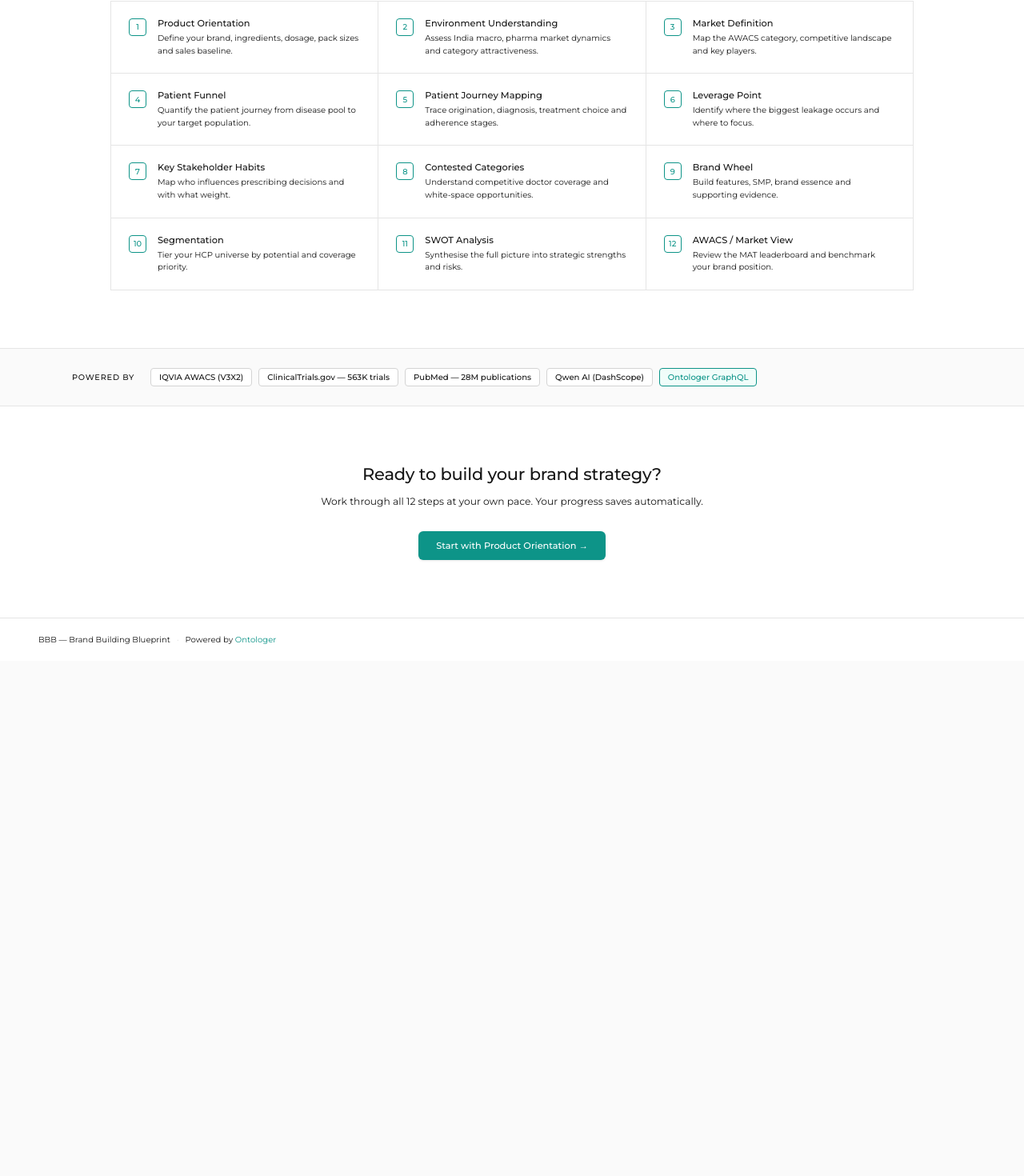
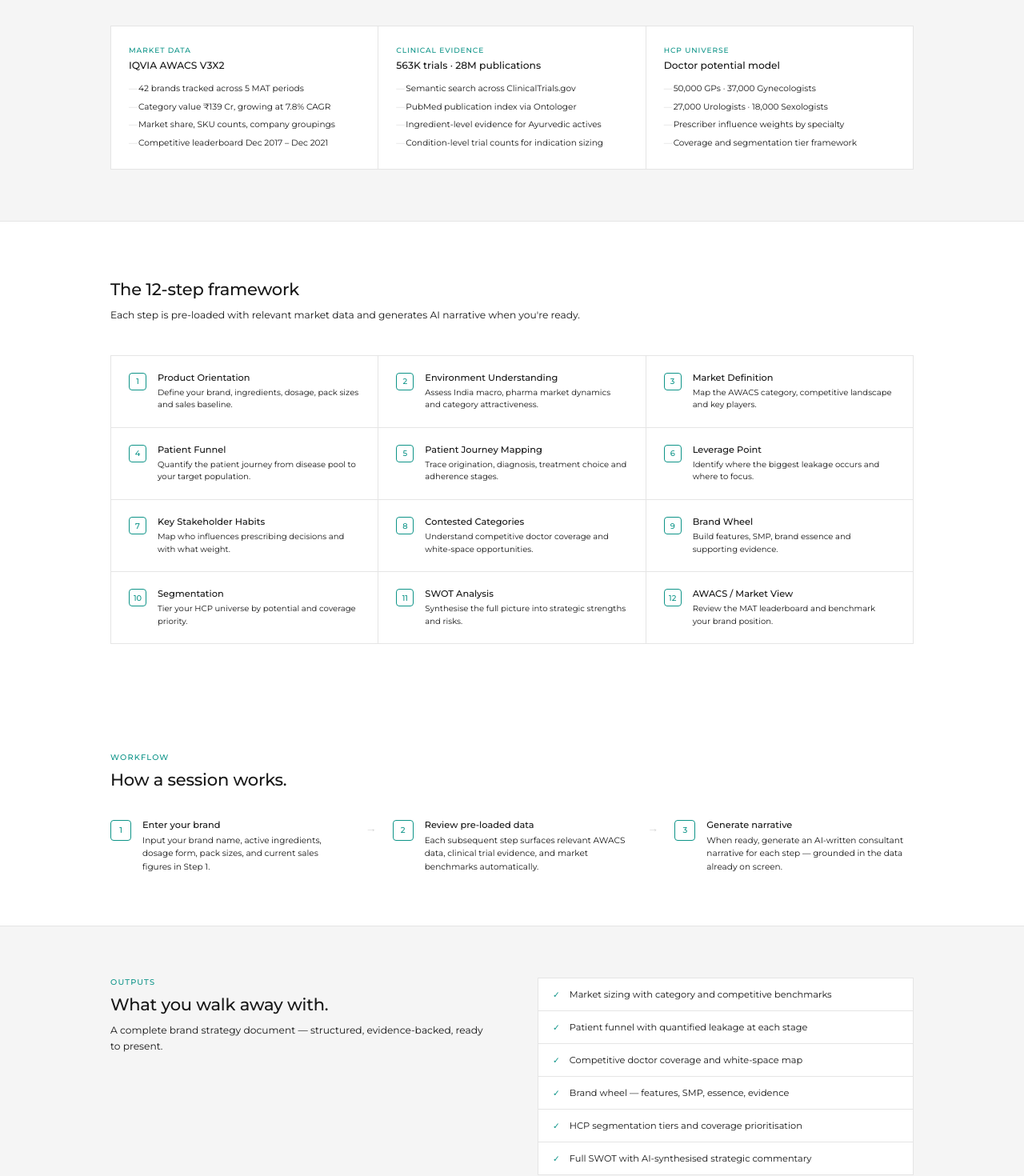
Before and after one commit to cvxn-founder/meenal-bbb, a SvelteKit app in the folder apps/frontend/: page / in a window 1280 px wide. Shown: the part 599-2069 px from the top of the page at 80% size. Before the commit the page ends 1425 px from the top, so only its background shows below. Built offline with nearby package versions, Linux system fonts and the light colour scheme.

Commit message:
feat: add intel, how-it-works, and outputs blocks to landing page

```diff
--- a/apps/frontend/src/routes/+page.svelte
+++ b/apps/frontend/src/routes/+page.svelte
@@ -40,6 +40,49 @@
     </div>
   </section>
 
+  <!-- ── Built-in intelligence ── -->
+  <section class="intel-band">
+    <div class="band-inner">
+      <div class="band-header">
+        <span class="band-eyebrow">Pre-loaded data</span>
+        <h2 class="band-title">Everything you need is already inside.</h2>
+        <p class="band-sub">No data uploads required. The workspace arrives pre-populated with market intelligence, clinical evidence, and HCP universe data.</p>
+      </div>
+      <div class="intel-grid">
+        <div class="intel-card">
+          <div class="intel-card-label">Market data</div>
+          <div class="intel-card-title">IQVIA AWACS V3X2</div>
+          <ul class="intel-list">
+            <li>42 brands tracked across 5 MAT periods</li>
+            <li>Category value ₹139 Cr, growing at 7.8% CAGR</li>
+            <li>Market share, SKU counts, company groupings</li>
+            <li>Competitive leaderboard Dec 2017 – Dec 2021</li>
+          </ul>
+        </div>
+        <div class="intel-card">
+          <div class="intel-card-label">Clinical evidence</div>
+          <div class="intel-card-title">563K trials · 28M publications</div>
+          <ul class="intel-list">
+            <li>Semantic search across ClinicalTrials.gov</li>
+            <li>PubMed publication index via Ontologer</li>
+            <li>Ingredient-level evidence for Ayurvedic actives</li>
+            <li>Condition-level trial counts for indication sizing</li>
+          </ul>
+        </div>
+        <div class="intel-card">
+          <div class="intel-card-label">HCP universe</div>
+          <div class="intel-card-title">Doctor potential model</div>
+          <ul class="intel-list">
+            <li>50,000 GPs · 37,000 Gynecologists</li>
+            <li>27,000 Urologists · 18,000 Sexologists</li>
+            <li>Prescriber influence weights by specialty</li>
+            <li>Coverage and segmentation tier framework</li>
+          </ul>
+        </div>
+      </div>
+    </div>
+  </section>
+
   <!-- ── Steps grid ── -->
   <section class="steps-section">
     <div class="steps-header">
@@ -56,6 +99,78 @@
           </div>
         </div>
       {/each}
+    </div>
+  </section>
+
+  <!-- ── How it works ── -->
+  <section class="how-band">
+    <div class="band-inner">
+      <div class="band-header">
+        <span class="band-eyebrow">Workflow</span>
+        <h2 class="band-title">How a session works.</h2>
+      </div>
+      <div class="how-steps">
+        <div class="how-step">
+          <span class="how-n">1</span>
+          <div class="how-info">
+            <div class="how-label">Enter your brand</div>
+            <div class="how-desc">Input your brand name, active ingredients, dosage form, pack sizes, and current sales figures in Step 1.</div>
+          </div>
+        </div>
+        <div class="how-arrow">→</div>
+        <div class="how-step">
+          <span class="how-n">2</span>
+          <div class="how-info">
+            <div class="how-label">Review pre-loaded data</div>
+            <div class="how-desc">Each subsequent step surfaces relevant AWACS data, clinical trial evidence, and market benchmarks automatically.</div>
+          </div>
+        </div>
+        <div class="how-arrow">→</div>
+        <div class="how-step">
+          <span class="how-n">3</span>
+          <div class="how-info">
+            <div class="how-label">Generate narrative</div>
+            <div class="how-desc">When ready, generate an AI-written consultant narrative for each step — grounded in the data already on screen.</div>
+          </div>
+        </div>
+      </div>
+    </div>
+  </section>
+
+  <!-- ── What you produce ── -->
+  <section class="output-band">
+    <div class="band-inner output-inner">
+      <div class="output-left">
+        <span class="band-eyebrow">Outputs</span>
+        <h2 class="band-title">What you walk away with.</h2>
+        <p class="band-sub">A complete brand strategy document — structured, evidence-backed, ready to present.</p>
+      </div>
+      <div class="output-list">
+        <div class="output-row">
+          <span class="output-check">✓</span>
+          <span class="output-text">Market sizing with category and competitive benchmarks</span>
+        </div>
+        <div class="output-row">
+          <span class="output-check">✓</span>
+          <span class="output-text">Patient funnel with quantified leakage at each stage</span>
+        </div>
+        <div class="output-row">
+          <span class="output-check">✓</span>
+          <span class="output-text">Competitive doctor coverage and white-space map</span>
+        </div>
+        <div class="output-row">
+          <span class="output-check">✓</span>
+          <span class="output-text">Brand wheel — features, SMP, essence, evidence</span>
+        </div>
+        <div class="output-row">
+          <span class="output-check">✓</span>
+          <span class="output-text">HCP segmentation tiers and coverage prioritisation</span>
+        </div>
+        <div class="output-row">
+          <span class="output-check">✓</span>
+          <span class="output-text">Full SWOT with AI-synthesised strategic commentary</span>
+        </div>
+      </div>
     </div>
   </section>
 
@@ -155,6 +270,130 @@
   }
   .hero-note {
     font-size: 0.72rem; color: #171717;
+  }
+
+  /* ── Shared band helpers ── */
+  .band-inner {
+    max-width: 1100px; margin: 0 auto;
+    padding: 0 48px;
+  }
+  .band-eyebrow {
+    font-size: 0.7rem; font-weight: 500;
+    color: #0d9488; text-transform: uppercase;
+    letter-spacing: 0.12em; display: block; margin-bottom: 10px;
+  }
+  .band-title {
+    font-size: 1.5rem; font-weight: 500;
+    color: #171717; margin: 0 0 10px;
+    letter-spacing: -0.01em; line-height: 1.2;
+  }
+  .band-sub {
+    font-size: 0.875rem; color: #171717;
+    margin: 0; line-height: 1.65; max-width: 540px;
+  }
+  .band-header { margin-bottom: 36px; }
+
+  /* ── Built-in intelligence band ── */
+  .intel-band {
+    background: #f5f5f5;
+    border-top: 1px solid #e5e5e5;
+    border-bottom: 1px solid #e5e5e5;
+    padding: 64px 0;
+  }
+  .intel-grid {
+    display: grid;
+    grid-template-columns: repeat(3, 1fr);
+    gap: 1px;
+    background: #e5e5e5;
+    border: 1px solid #e5e5e5;
+  }
+  .intel-card {
+    background: #ffffff;
+    padding: 24px 22px;
+  }
+  .intel-card-label {
+    font-size: 0.65rem; font-weight: 500;
+    color: #0d9488; text-transform: uppercase;
+    letter-spacing: 0.1em; margin-bottom: 6px;
+  }
+  .intel-card-title {
+    font-size: 0.875rem; font-weight: 500;
+    color: #171717; margin-bottom: 14px;
+  }
+  .intel-list {
+    list-style: none; padding: 0; margin: 0;
+    display: flex; flex-direction: column; gap: 7px;
+  }
+  .intel-list li {
+    font-size: 0.75rem; color: #171717;
+    line-height: 1.5;
+    padding-left: 12px; position: relative;
+  }
+  .intel-list li::before {
+    content: '—';
+    position: absolute; left: 0;
+    color: #d4d4d4;
+  }
+
+  /* ── How it works band ── */
+  .how-band {
+    background: #ffffff;
+    border-bottom: 1px solid #e5e5e5;
+    padding: 64px 0;
+  }
+  .how-steps {
+    display: flex; align-items: flex-start; gap: 0;
+  }
+  .how-step {
+    flex: 1;
+    display: flex; gap: 14px;
+    align-items: flex-start;
+  }
+  .how-arrow {
+    font-size: 1rem; color: #d4d4d4;
+    padding: 0 20px; padding-top: 2px;
+    flex-shrink: 0; align-self: flex-start;
+  }
+  .how-n {
+    width: 26px; height: 26px; flex-shrink: 0;
+    border: 1px solid #0d9488;
+    border-radius: 4px;
+    display: flex; align-items: center; justify-content: center;
+    font-size: 0.72rem; font-weight: 500; color: #0d9488;
+    margin-top: 1px;
+  }
+  .how-info { display: flex; flex-direction: column; gap: 5px; }
+  .how-label { font-size: 0.8125rem; font-weight: 500; color: #171717; }
+  .how-desc { font-size: 0.75rem; color: #171717; line-height: 1.6; }
+
+  /* ── What you produce band ── */
+  .output-band {
+    background: #f5f5f5;
+    border-bottom: 1px solid #e5e5e5;
+    padding: 64px 0;
+  }
+  .output-inner {
+    display: grid;
+    grid-template-columns: 1fr 1fr;
+    gap: 64px;
+    align-items: start;
+  }
+  .output-left { display: flex; flex-direction: column; gap: 0; }
+  .output-list {
+    display: flex; flex-direction: column;
+    border: 1px solid #e5e5e5;
+    background: #ffffff;
+  }
+  .output-row {
+    display: flex; align-items: baseline; gap: 12px;
+    padding: 13px 18px;
+    border-bottom: 1px solid #e5e5e5;
+    font-size: 0.8125rem; color: #171717;
+  }
+  .output-row:last-child { border-bottom: none; }
+  .output-check {
+    color: #0d9488; font-size: 0.75rem;
+    flex-shrink: 0; font-weight: 500;
   }
 
   /* ── Steps section ── */
@@ -275,10 +514,12 @@
   @media (max-width: 768px) {
     .hero, .steps-section, .footer-cta { padding: 48px 24px; }
     .nav { padding: 0 24px; }
-    .steps-grid { grid-template-columns: 1fr; }
-    .hero-stat-row { flex-direction: column; gap: 20px; }
-    .hero-stat { border-right: none; padding: 0; border-bottom: 1px solid #e5e5e5; padding-bottom: 20px; }
-    .hero-stat:last-child { border-bottom: none; }
+    .steps-grid, .intel-grid { grid-template-columns: 1fr; }
+    .band-inner { padding: 0 24px; }
+    .intel-band, .how-band, .output-band { padding: 48px 0; }
+    .how-steps { flex-direction: column; gap: 24px; }
+    .how-arrow { display: none; }
+    .output-inner { grid-template-columns: 1fr; gap: 32px; }
     .data-strip { padding: 20px 24px; }
     .footer { padding: 20px 24px; }
   }
```
